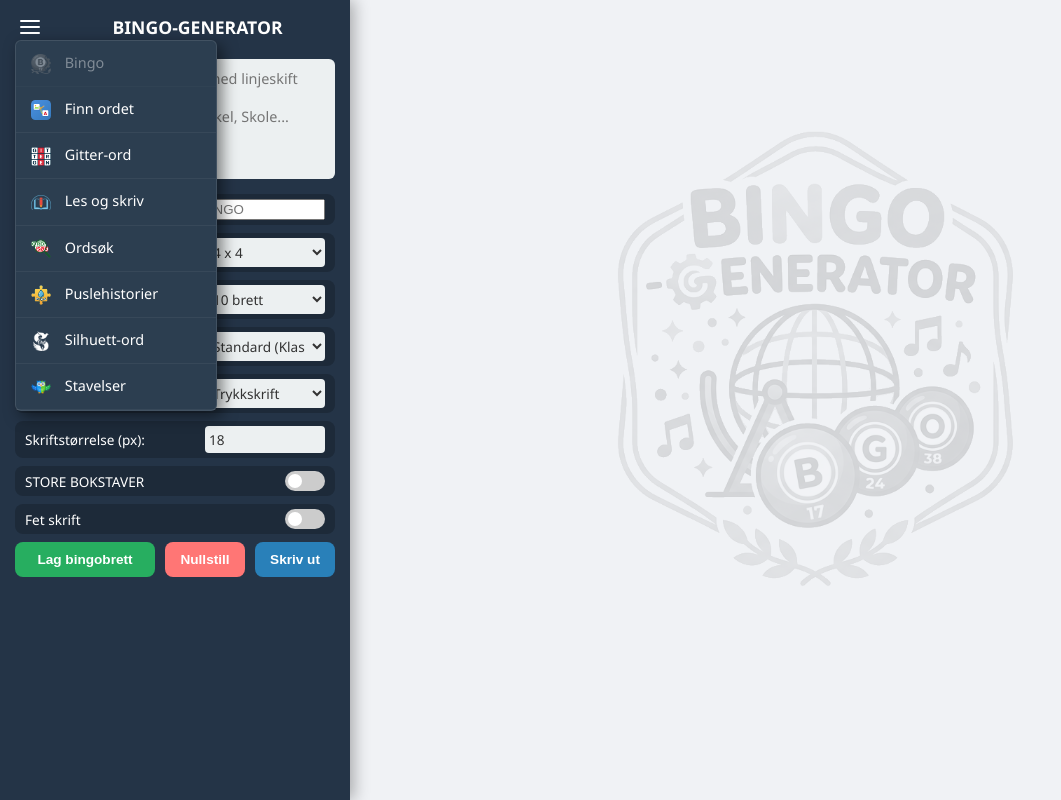
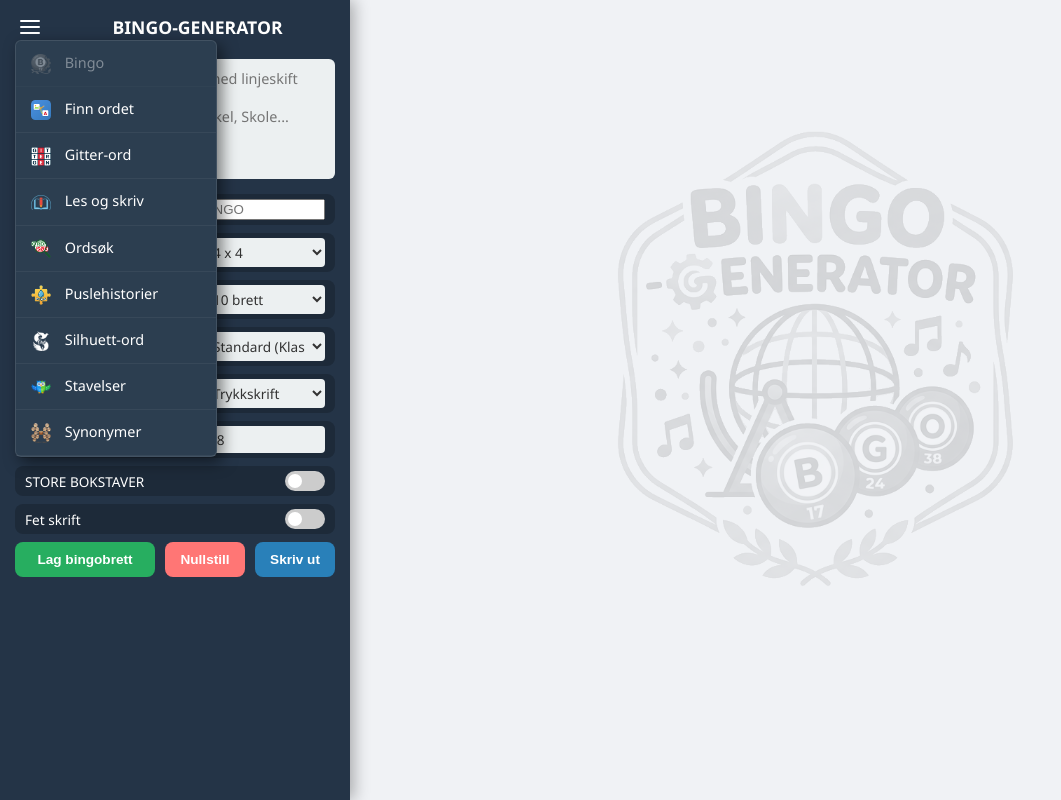
Before and after one commit to 77tor/bingo, a plain HTML site: page index.html in a window 1280 px wide. Both pictures are taken after a click on the element 30 px from the left and 27 px from the top of the page. Shown: the whole page, without its empty margins (0-1061 px from the left). Drawn offline with Linux system fonts and the light colour scheme.

Commit message:
Add files via upload

```diff
--- a/index.html
+++ b/index.html
@@ -366,7 +366,9 @@
                 <a href="https://77tor.github.io/Stavelser/" target="_self">
                     <img src="stavelser_01.png" class="menu-icon" alt="Stavelser"> Stavelser
                 </a>
-
+                <a href="https://77tor.github.io/Synonymer/" target="_self">
+                    <img src="synonym.png" class="menu-icon" alt="Synonymer"> Synonymer
+                </a>
 </div>
         </div>
 
```
Also changed, not shown: synonym.png (added).
